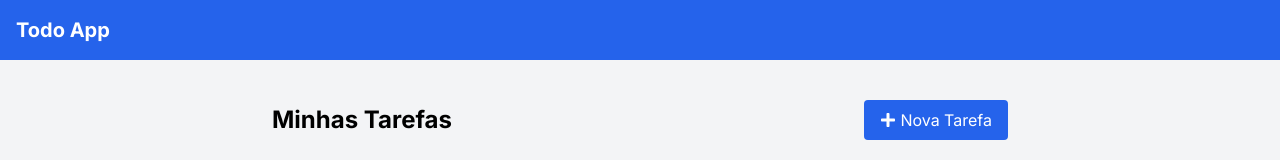
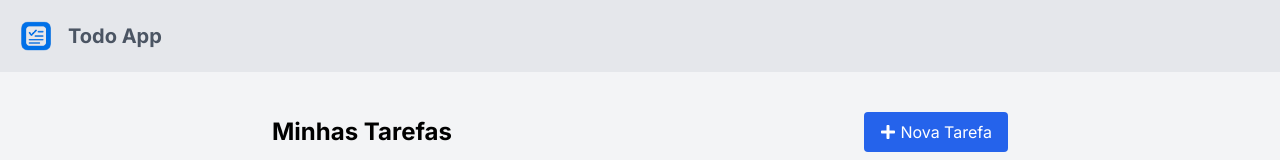
Before and after one commit to gabrielfresan/todo-app, a React (Vite) app in the folder frontend/: page / in a window 1280 px wide. Shown: the top 160 px of the page. Built offline with nearby package versions, Linux system fonts and the light colour scheme; no server answers.

Commit message:
Adição da logo

```diff
--- a/frontend/src/App.jsx
+++ b/frontend/src/App.jsx
@@ -1,13 +1,21 @@
 import { BrowserRouter as Router, Routes, Route } from "react-router-dom";
 import TaskList from "./components/TaskList";
+import todoLogo from "./assets/todo-logo.png"; // Import the image file
 
 function App() {
   return (
     <Router>
       <div className="flex flex-col min-h-screen bg-gray-100">
-        <header className="bg-blue-600 text-white p-4">
-          <div className="container mx-auto">
-            <h1 className="text-xl font-bold">Todo App</h1>
+        <header className="bg-gray-200 text-gray-600 p-4">
+          <div className="container mx-auto flex items-center">
+            <div className="flex items-center">
+              <img
+                src={todoLogo}
+                alt="Todo App Logo"
+                className="h-10 w-10 mr-3"
+              />
+              <h1 className="text-xl font-bold">Todo App</h1>
+            </div>
           </div>
         </header>
 
```
Also changed, not shown: frontend/src/assets/todo-logo.png (added), 1 other file (tests, documents, lock files or other folders).
